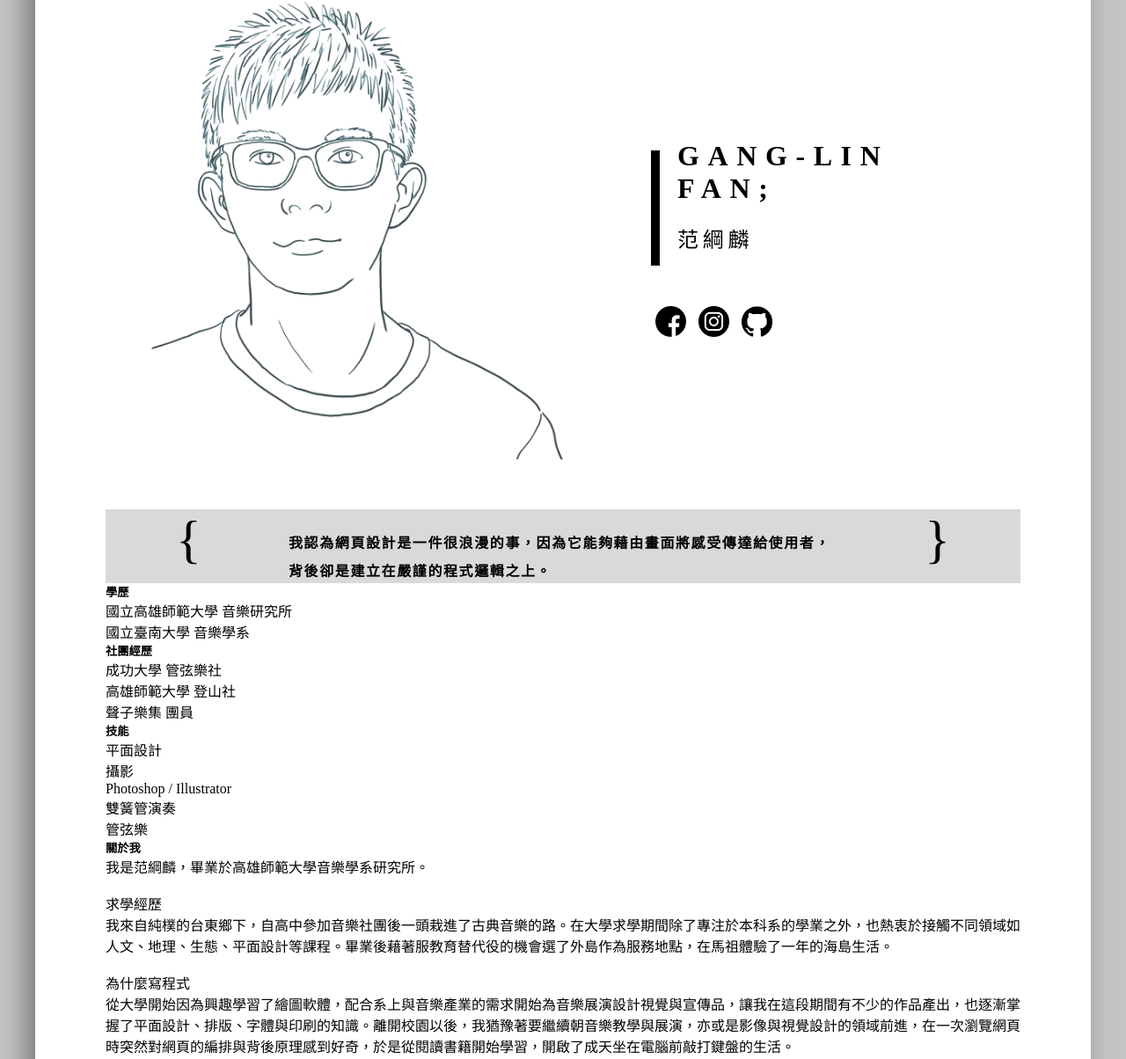
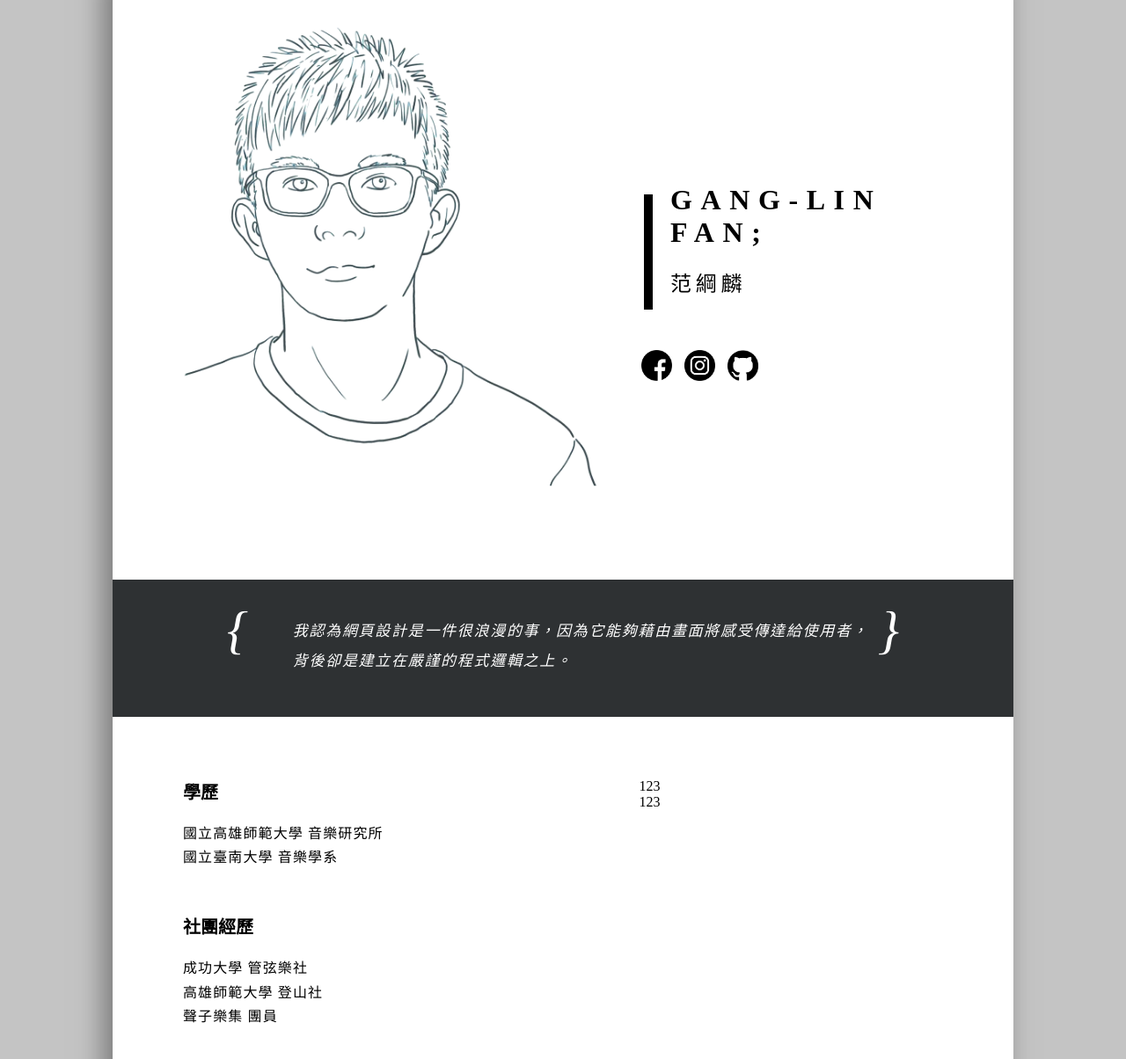
Before and after one commit to driedfishlin/-, a plain HTML site: page mine.html in a window 1280 px wide. Shown: the part 121-1325 px from the top of the page at 88% size. Drawn offline with Linux system fonts and the light colour scheme.

Commit message:
定時存擋

```diff
--- a/all.scss
+++ b/all.scss
@@ -19,13 +19,26 @@ body {
 }
 
 .page {
-    width: 1200px;
+    width: 1024px;
     background: rgb(255, 255, 255);
-    // height: 100%;
-    margin: 50px auto 50px auto;
     position: relative;
     padding: 50px 80px;
+    margin: auto;
+    overflow: hidden;
+}
+
+.pageA {
+    margin: 80px auto 0px auto;
+}
+
+.pageB {
+    margin: 0px auto 80px auto;
+}
+
+.shadow {
     box-shadow: -10px 10px 30px #777;
+    width: 1024px;
+    margin: auto;
 }
 
 // header
@@ -38,16 +51,16 @@ body {
     width: 600px;
     position: relative;
     top: -30px;
+    left: -50px;
 }
 
 .hBlock {
-    // background: rgb(58, 78, 63);
     width: 500px;
     height: 500px;
     position: absolute;
-    right: 0px;
+    right: -80px;
     display: flex;
-    margin-top: 180px;
+    margin-top: 200px;
 }
 
 .lineCol {
@@ -61,7 +74,6 @@ body {
 h1,
 h2 {
     font-family: 'Noto Serif TC', serif;
-    // color: #DDD;
 }
 
 h1 {
@@ -78,41 +90,43 @@ h2 {
 
 .icons {
     position: relative;
-    left: -25px;
+    left: -33px;
 }
 
 .icon {
     width: 35px;
-    // height: 50px;
     margin-right: 10px;
-    // margin-top: 30px;
 }
 
 //motto
 .motto {
+    // transform: rotate(-10deg);
+    z-index: 2;
     font-family: 'Noto Serif TC', serif;
-    width: 100%;
-    // margin: auto;
+    width: 1024px;
+    margin: auto;
     position: relative;
-    background: rgb(218, 217, 216);
-    // color: white;
+    // left: -40px;
+    background: rgb(46, 49, 51);
+    padding: 23px 0 45px 0;
+    color: white;
+    font-style: italic;
     p {
         display: inline-block;
-        font-weight: 600;
+        font-weight: 400;
         line-height: 2;
         position: relative;
         top: 3px;
         margin: 20px 0 auto;
-        // text-align: center;
         width: 100%;
         letter-spacing: 0.1em;
+        font-size: 17px;
     }
     .p {
         display: inline-block;
         position: relative;
         left: 20%;
-        right: 20%;
-        // margin: auto;
+        top: -4px;
         width: 80%;
     }
 }
@@ -125,12 +139,37 @@ h2 {
 
 .curlyBracesL {
     position: absolute;
-    left: 80px;
+    left: 130px;
 }
 
 .curlyBracesR {
     position: absolute;
-    right: 80px;
+    right: 130px;
 }
 
 // main
+.main {
+    display: flex;
+    justify-content: space-between;
+}
+
+.article {
+    width: 40%;
+    margin-top: 20px;
+    .card {
+        margin-bottom: 50px;
+    }
+    h5 {
+        font-size: 20px;
+        margin: 0px 0 20px 0;
+    }
+    p {
+        letter-spacing: 0.07em;
+        line-height: 1.7;
+    }
+}
+
+.protfolio {
+    width: 40%;
+    margin-top: 20px;
+}
--- a/mine.html
+++ b/mine.html
@@ -11,7 +11,8 @@
 </head>
 
 <body>
-    <div class="page">
+    <div class="shadow">
+        <div class="page pageA">
             <div class="header">
                 <img src="img/personalPhoto.png" alt="圖片" id="persPhoto">
                 <div class="hBlock">
@@ -27,6 +28,7 @@
                     </div>
                 </div>
             </div>
+        </div>
 
         <div class="motto">
             <span class="curlyBracesL">{</span>
@@ -35,7 +37,7 @@
             </span>
             <span class="curlyBracesR">}</span>
         </div>
-
+        <div class="page pageB">
             <div class=" main ">
                 <div class="article ">
                     <div class="card ">
@@ -56,8 +58,10 @@
                     </div>
                 </div>
                 <div class="protfolio ">
-                <div class="proCard "></div>
-                <div class="proCard "></div>
+                    <div class="proCard ">123</div>
+                    <div class="proCard ">123</div>
+                </div>
+            </div>
         </div>
     </div>
 </body>
```
Also changed, not shown: dist/style/all.min.css, style/all.css, 2 other files. Lines whose indentation alone changed are shown as unchanged.
